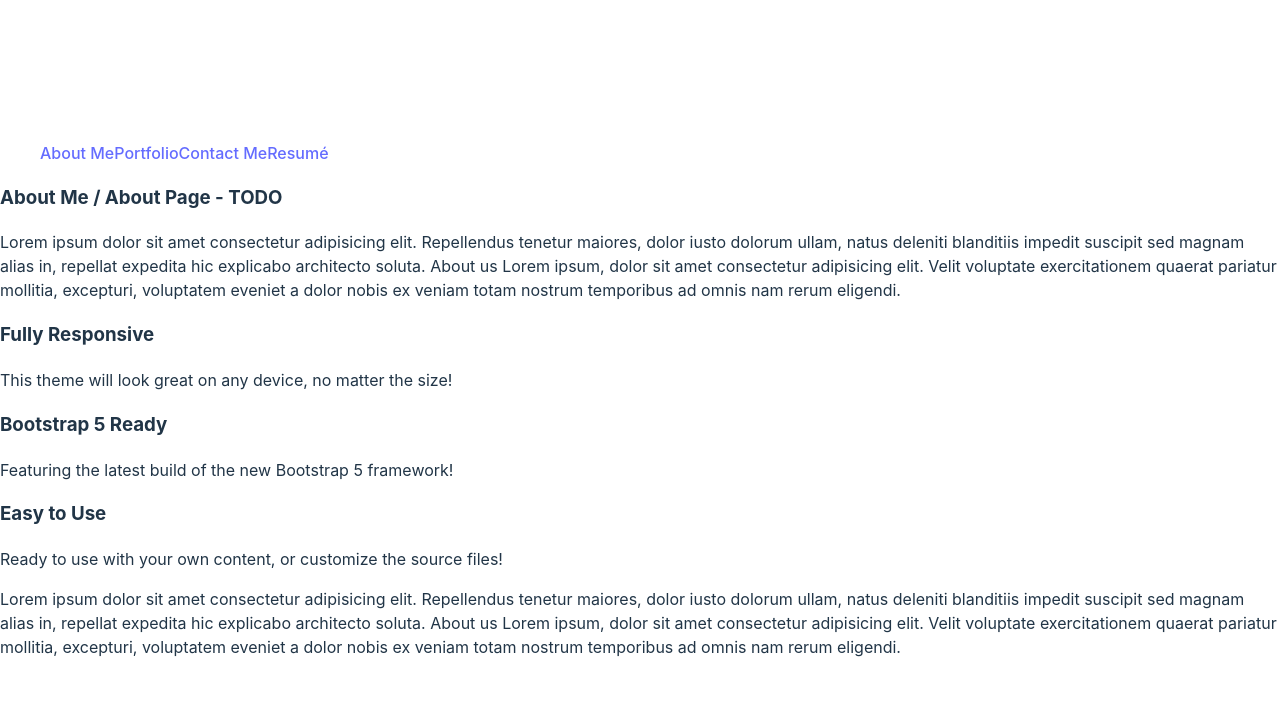
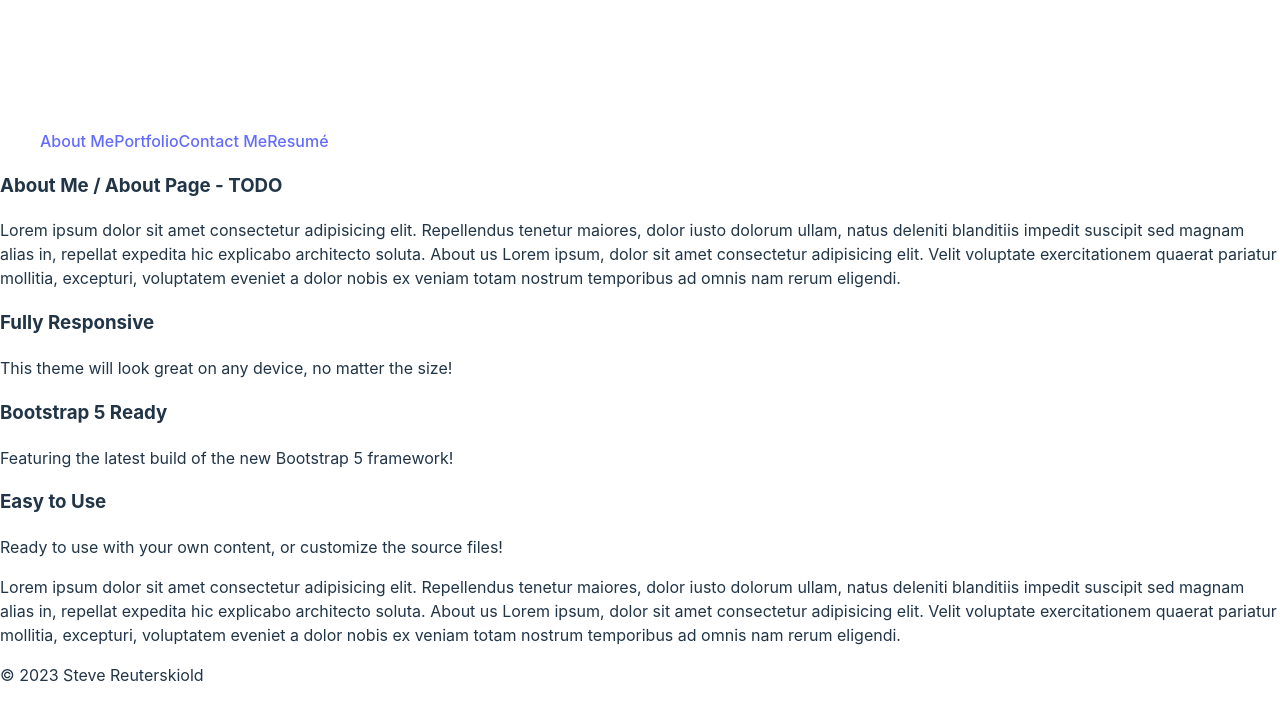
Before and after one commit to stevreut/my-portfolio, a React (Vite) app: page / in a window 1280 px wide. Shown: the top 720 px of the page. Built offline with nearby package versions, Linux system fonts and the light colour scheme.

Commit message:
added Footer.jsx, strangeness with nav/navbar needs to be resolved

```diff
--- a/src/App.jsx
+++ b/src/App.jsx
@@ -1,6 +1,7 @@
 // Bringing in the required import from 'react-router-dom'
 import { Outlet } from 'react-router-dom';
 import Nav from './components/Nav';
+import Footer from './components/Footer';
 
 function App() {
   // The Outlet component will conditionally swap between the different pages according to the URL
@@ -8,6 +9,7 @@ function App() {
     <>
       <Nav />
       <Outlet />
+      <Footer />
     </>
   );
 }
--- /dev/null
+++ b/src/components/Footer.jsx
@@ -0,0 +1,8 @@
+export default function Footer() {
+    return (
+        <footer>
+            &copy; 2023 Steve Reuterskiold
+            {/* TODO - various logos */}
+        </footer>
+    );
+  }
```
